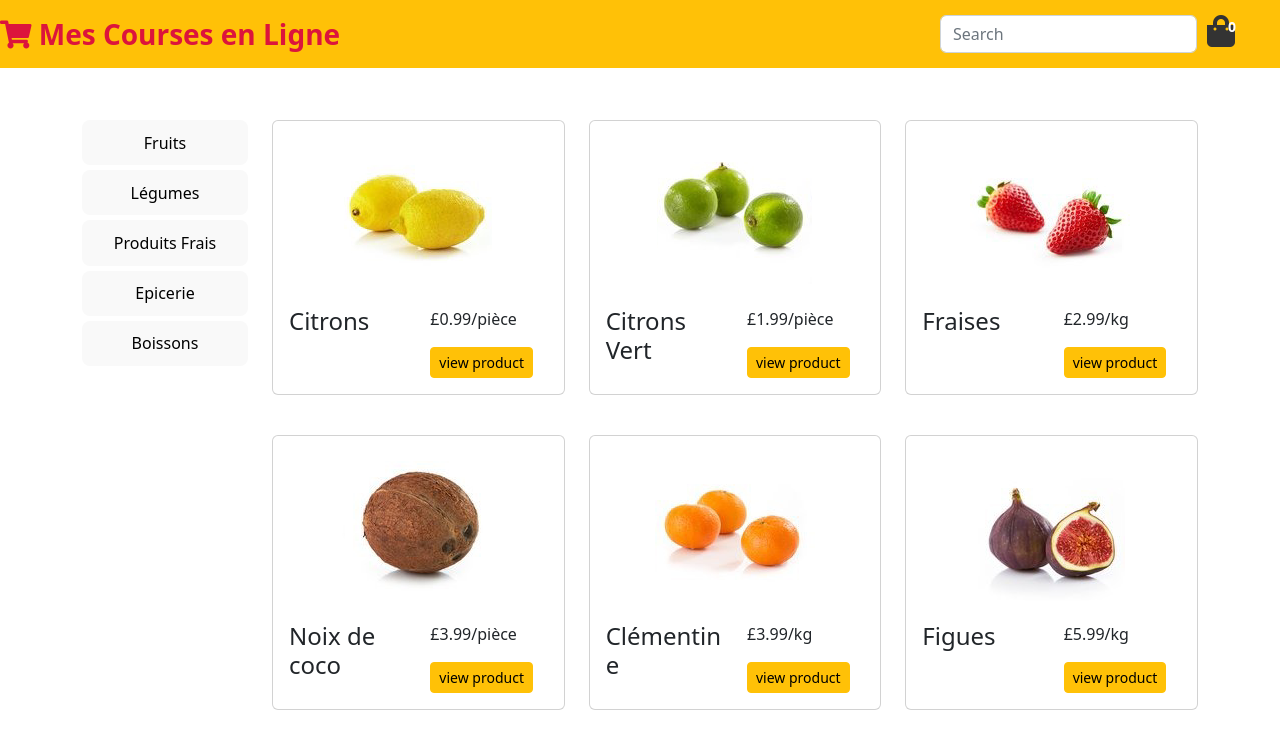
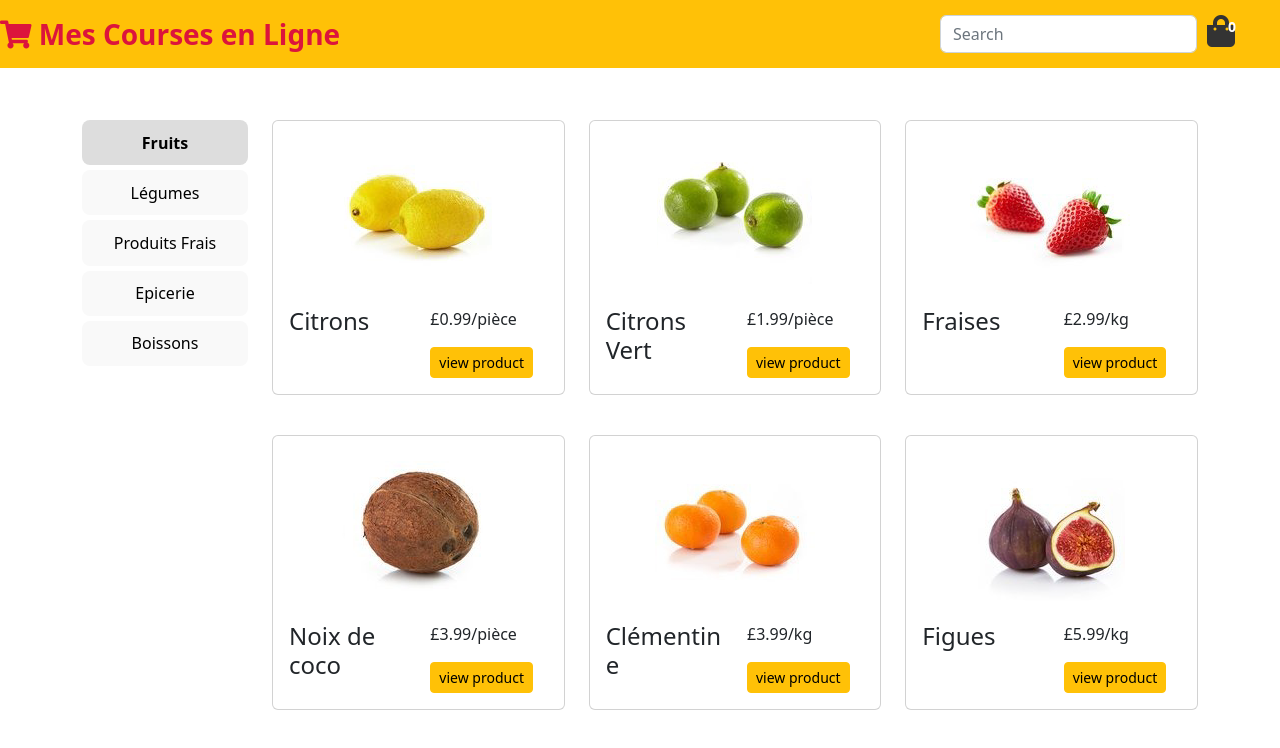
Before and after one commit to NdekoCode/redux-shop, a React (Vite) app: page / in a window 1280 px wide. Shown: the top 748 px of the page. Built offline with nearby package versions, Linux system fonts and the light colour scheme; the HTML template or start-up script is replaced by a standard one.

Commit message:
feat: active button onclick in submenu

```diff
--- a/src/App.css
+++ b/src/App.css
@@ -154,6 +154,9 @@ footer {
 .active {
   font-weight: 700;
 }
+button.active {
+  background-color: #111;
+}
 .focus {
   cursor: pointer;
 }
--- a/src/App.jsx
+++ b/src/App.jsx
@@ -11,7 +11,7 @@ function App() {
   const [products, setProduct] = useState([]);
   useEffect(() => {
     setProduct(list[category]);
-    if (search.length > 1) {
+    if (search.length >= 1) {
       setProduct(list[category].filter((p) => p.name.includes(search)));
     }
   }, [category, search]);
@@ -21,7 +21,7 @@ function App() {
       <Navbar search={search} setSearch={setSearch} />
       <div className="container">
         <div className="row">
-          <SideMenu setCategory={setCategory} />
+          <SideMenu setCategory={setCategory} category={category} />
           <div className="col-sm">
             <div className="row">
               <List category={category} data={products} />
--- a/src/components/container/SideMenu.jsx
+++ b/src/components/container/SideMenu.jsx
@@ -1,4 +1,4 @@
-const SideMenu = ({ setCategory }) => {
+const SideMenu = ({ setCategory, category }) => {
   const links = ["Fruits", "Légumes", "Produits Frais", "Epicerie", "Boissons"];
   return (
     <div className="col-sm-2 sidebar">
@@ -7,8 +7,9 @@ const SideMenu = ({ setCategory }) => {
           return (
             <button
               key={index}
+              className={index === category ? "active" : ""}
               onClick={() => {
-                console.log(index);
+                console.log(index, category);
                 setCategory(index);
               }}
             >
```
